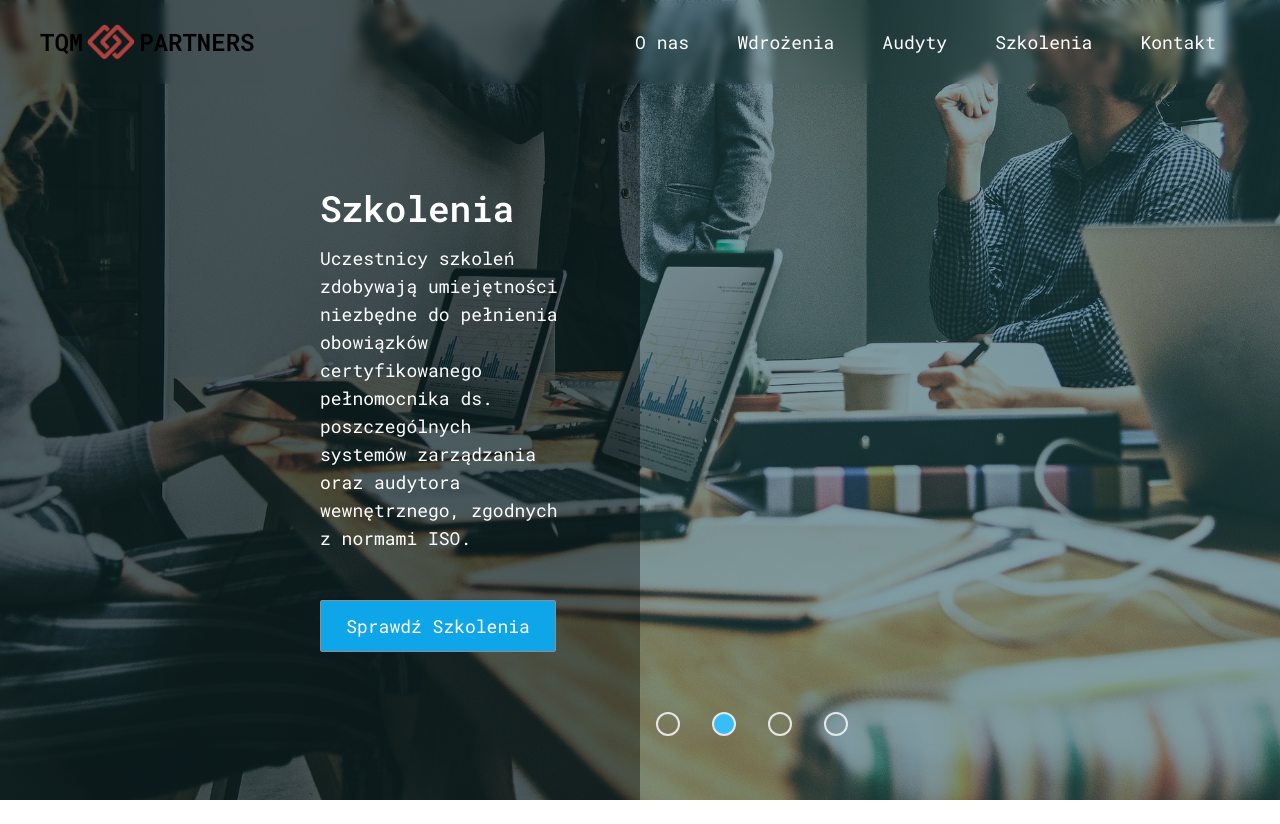
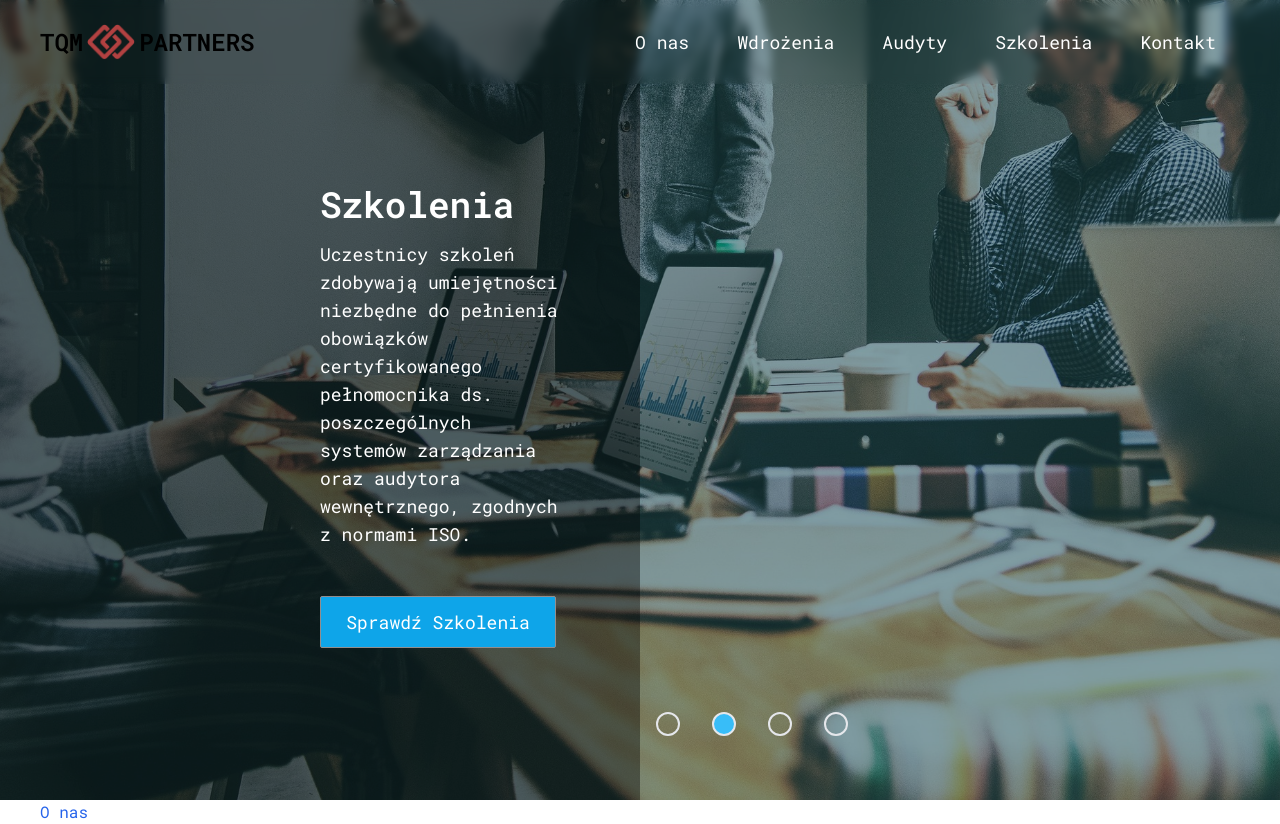
Before and after one commit to SoT03/tqm, a Next.js app: page / in a window 1280 px wide. Both pictures are taken after a click on the element 668 px from the left and 724 px from the top of the page. Before the commit the page ends 800 px from the top, so only its background shows below. Built offline with nearby package versions, Linux system fonts and the light colour scheme.

Commit message:
added section compnents

```diff
--- /dev/null
+++ b/components/aboutus/AboutUs.tsx
@@ -0,0 +1,12 @@
+import Section from '../util/section/Section';
+import SectionTitle from '../util/section/SectionTitle';
+
+const AboutUs = () => {
+	return (
+		<Section id='aboutus'>
+			<SectionTitle title='O nas' />
+		</Section>
+	);
+};
+
+export default AboutUs;
--- a/components/layout/navbar.tsx
+++ b/components/layout/navbar.tsx
@@ -4,7 +4,7 @@ import { IconMenu2, IconX } from '@tabler/icons-react';
 import { useEffect, useState } from 'react';
 
 const navLinks: { name: string; link: string }[] = [
-	{ name: 'O nas', link: '/#aboutUs' },
+	{ name: 'O nas', link: '/#aboutus' },
 	{ name: 'Wdrożenia', link: '/wdrożenia' },
 	{ name: 'Audyty', link: '/audyty' },
 	{ name: 'Szkolenia', link: '/szkolenia' },
--- a/components/util/carouselItem.tsx
+++ b/components/util/carouselItem.tsx
@@ -24,11 +24,11 @@ const CarouselItem = ({ width, data, isActive }: carouselItemProps) => {
 			}}>
 			<div className='wrapper-lg h-full  px-7  md:bg-black md:bg-opacity-40 md:items-start md:max-w-[50%] md:ml-0'>
 				<div className='h-full flex flex-col items-center justify-center md:items-start md:ml-4 lg:ml-16 lg:mr-12 xl:ml-[50%]'>
-					<h2 className='text-2xl font-semibold mt-10 mb-4 md:text-4xl'>
+					<h2 className='text-2xl font-semibold mt-8 mb-4 md:text-4xl'>
 						{data.heading}
 					</h2>
 					<p className='md:text-lg '>{data.para}</p>
-					<Link href={data.link} className='btn mt-10 lg:mt-12  xl:text-lg'>
+					<Link href={data.link} className='btn mt-8 lg:mt-12  xl:text-lg'>
 						{data.button_text}
 					</Link>
 				</div>
--- /dev/null
+++ b/components/util/section/Section.tsx
@@ -0,0 +1,15 @@
+type SectionProps = {
+	children: React.ReactNode;
+	id: string;
+	classes?: string;
+};
+
+const Section = ({ children, id, classes }: SectionProps) => {
+	return (
+		<section id={id} className={`text-blue-600 ${classes}`}>
+			<div className='wrapper'>{children}</div>
+		</section>
+	);
+};
+
+export default Section;
--- /dev/null
+++ b/components/util/section/SectionTitle.tsx
@@ -0,0 +1,10 @@
+type SectionTitleProps = {
+	title: string;
+	classes?: string;
+};
+
+const SectionTitle = ({ title, classes }: SectionTitleProps) => {
+	return <h2 className={`${classes}`}>{title}</h2>;
+};
+
+export default SectionTitle;
--- /dev/null
+++ b/components/util/section/Sectionhr.tsx
@@ -0,0 +1,5 @@
+const SectionHr = () => {
+	return <hr />;
+};
+
+export default SectionHr;
--- a/pages/index.tsx
+++ b/pages/index.tsx
@@ -1,5 +1,13 @@
 import Header from '@/components/Header/Header';
+import AboutUs from '@/components/aboutus/AboutUs';
 
 export default function Home() {
-	return <Header />;
+	return (
+		<>
+			<Header />
+			<main>
+				<AboutUs />
+			</main>
+		</>
+	);
 }
--- a/styles/globals.css
+++ b/styles/globals.css
@@ -4,8 +4,13 @@
 @tailwind components;
 @tailwind utilities;
 
+* {
+	min-width: 0;
+}
+
 html {
 	font-family: 'Roboto Mono', monospace;
+	scroll-behavior: smooth;
 }
 
 .wrapper {
```
